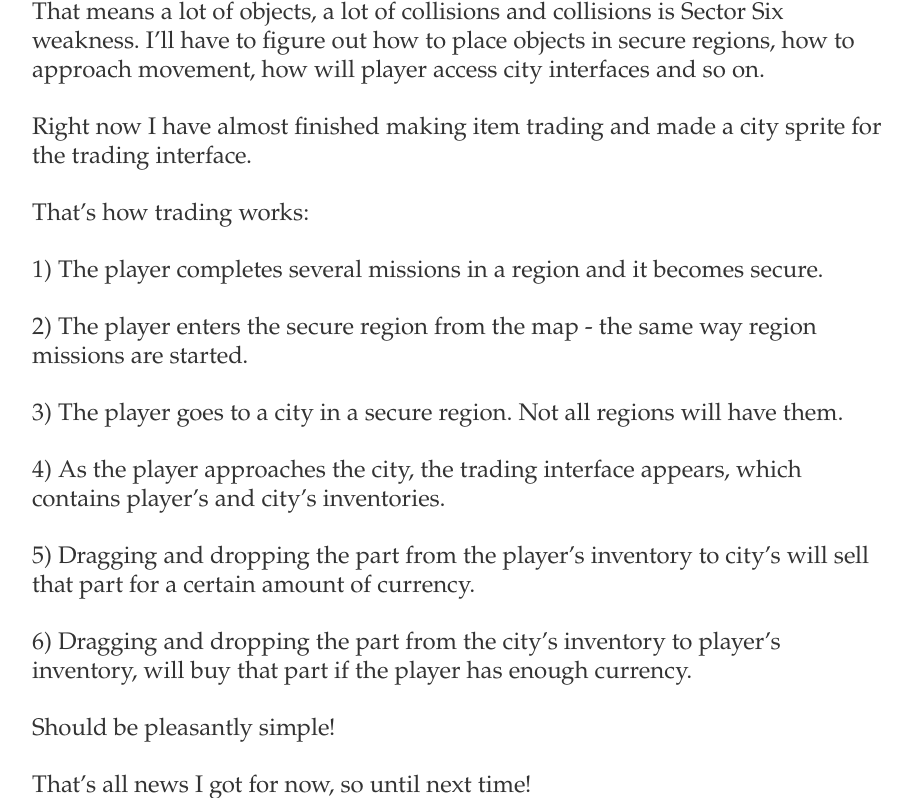
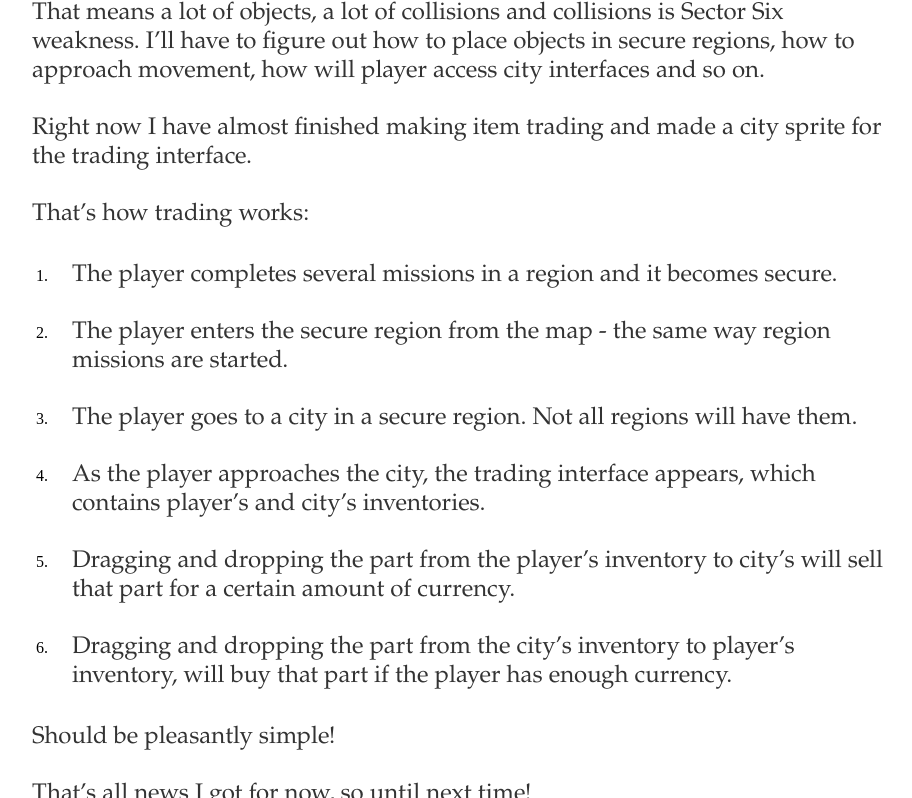
Before and after one commit to Phoebe3663/Zuurix.github.io, a Jekyll site: the page built from _posts/2017-01-24-echo-61-trading-and-secure-regions.md, in a window 1280 px wide and 900 px high, scrolled down 997 px, cut to the strip 0-798 px from the top of the window. Shown: the whole strip, without its empty margins (180-1092 px from the left). Built offline with Jekyll 4.4.1, drawn with Linux system fonts in a browser that asks for light colours; comment, search, counter and statistics services are not loaded.

Commit message:
Update 2017-01-24-echo-61-trading-and-secure-regions.md

```diff
--- a/_posts/2017-01-24-echo-61-trading-and-secure-regions.md
+++ b/_posts/2017-01-24-echo-61-trading-and-secure-regions.md
@@ -24,17 +24,17 @@ Right now I have almost finished making item trading and made a city sprite for
 
 That's how trading works:
 
-1) The player completes several missions in a region and it becomes secure.
+1. The player completes several missions in a region and it becomes secure.
 
-2) The player enters the secure region from the map - the same way region missions are started.
+2. The player enters the secure region from the map - the same way region missions are started.
 
-3) The player goes to a city in a secure region. Not all regions will have them.
+3. The player goes to a city in a secure region. Not all regions will have them.
 
-4) As the player approaches the city, the trading interface appears, which contains player's and city's inventories.
+4. As the player approaches the city, the trading interface appears, which contains player's and city's inventories.
 
-5) Dragging and dropping the part from the player's inventory to city's will sell that part for a certain amount of currency.
+5. Dragging and dropping the part from the player's inventory to city's will sell that part for a certain amount of currency.
 
-6) Dragging and dropping the part from the city's inventory to player's inventory, will buy that part if the player has enough currency.
+6. Dragging and dropping the part from the city's inventory to player's inventory, will buy that part if the player has enough currency.
 
 Should be pleasantly simple!
 
```
